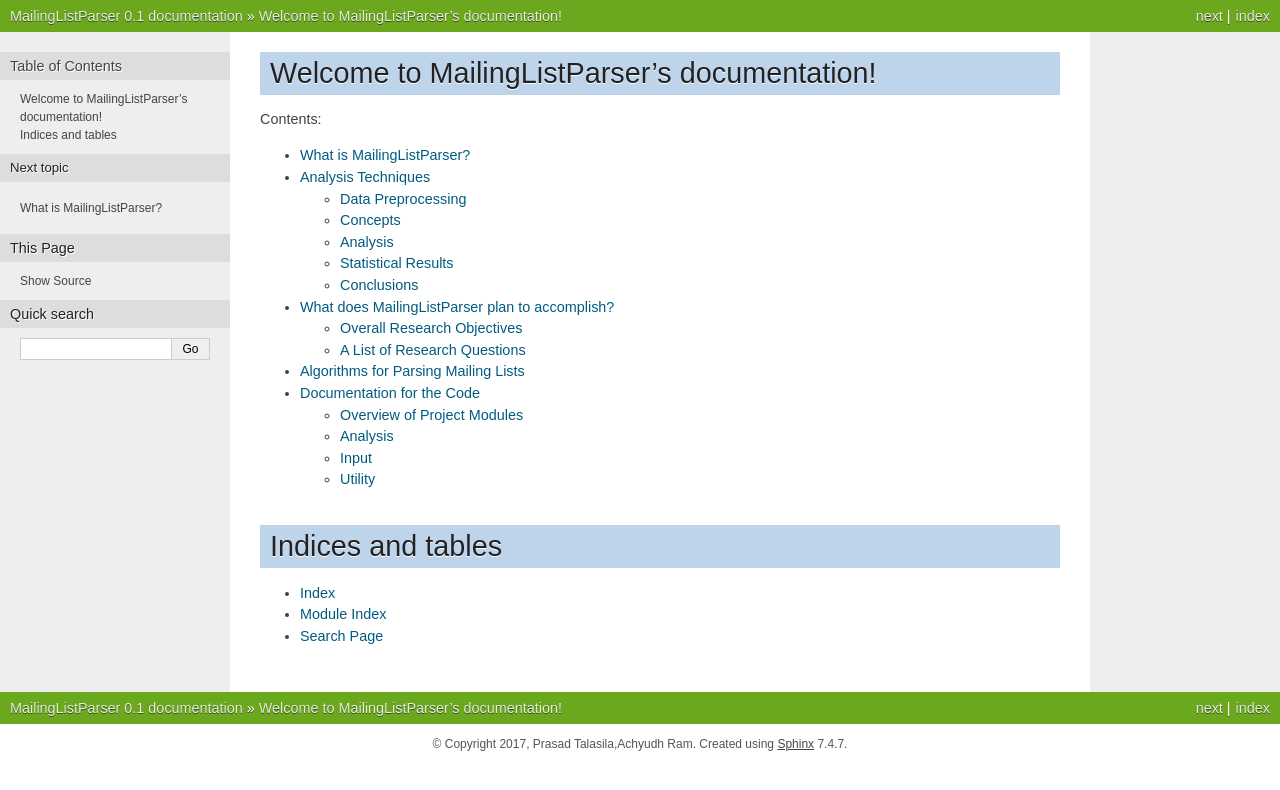
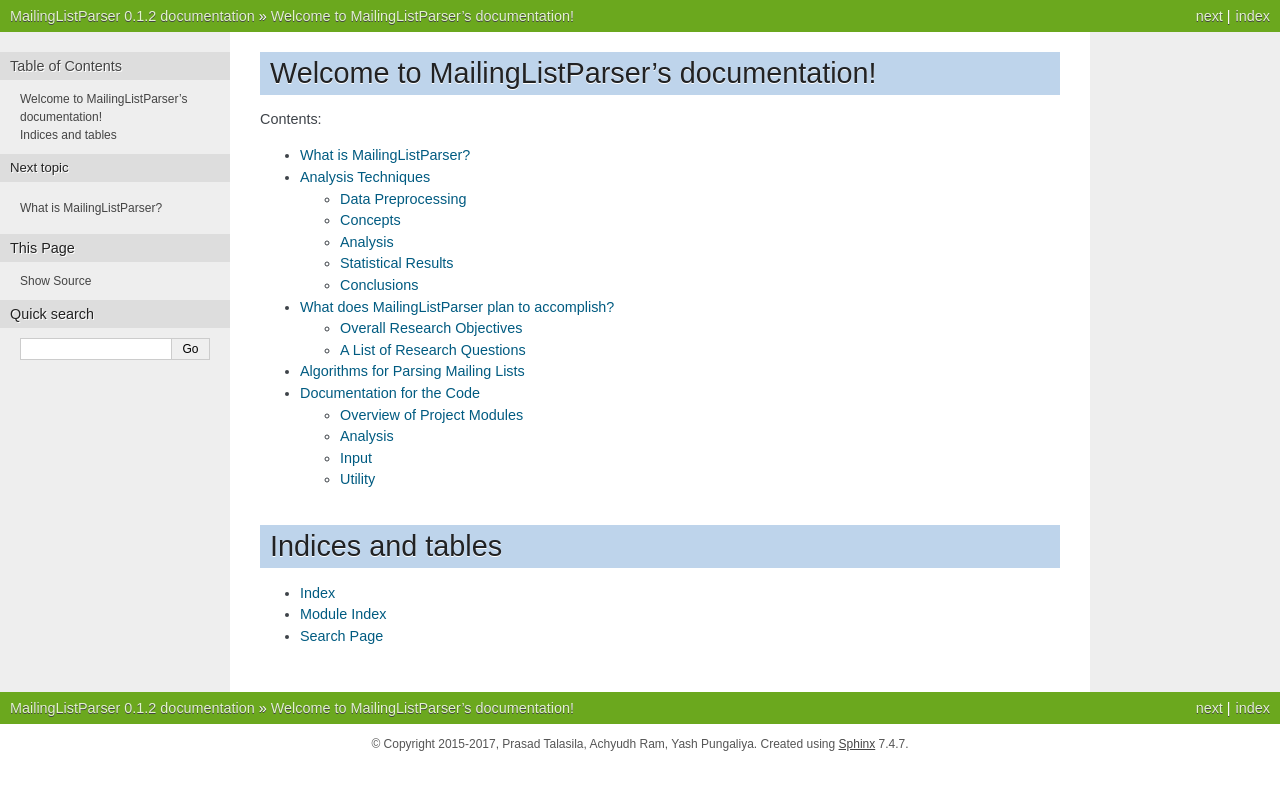
Before and after one commit to dev-cap/MLCAT, a Sphinx documentation site: the page built from docs/index.rst, in a window 1280 px wide. Shown: the top 790 px of the page. Built offline with Sphinx 7.4.7, drawn with Linux system fonts in a browser that asks for light colours.

Commit message:
updates the version number and copyright notice in the documentation

```diff
--- a/docs/conf.py
+++ b/docs/conf.py
@@ -53,17 +53,17 @@
 
 # General information about the project.
 project = u'MailingListParser'
-copyright = u'2017, Prasad Talasila,Achyudh Ram'
-author = u'Prasad Talasila,Achyudh Ram'
+copyright = u'2015-2017, Prasad Talasila, Achyudh Ram, Yash Pungaliya'
+author = u'Prasad Talasila, Achyudh Ram, Yash Pungaliya'
 
 # The version info for the project you're documenting, acts as replacement for
 # |version| and |release|, also used in various other places throughout the
 # built documents.
 #
 # The short X.Y version.
-version = u'0.1'
+version = u'0.1.2'
 # The full version, including alpha/beta/rc tags.
-release = u'0.1'
+release = u'0.1.2'
 
 # The language for content autogenerated by Sphinx. Refer to documentation
 # for a list of supported languages.
```
